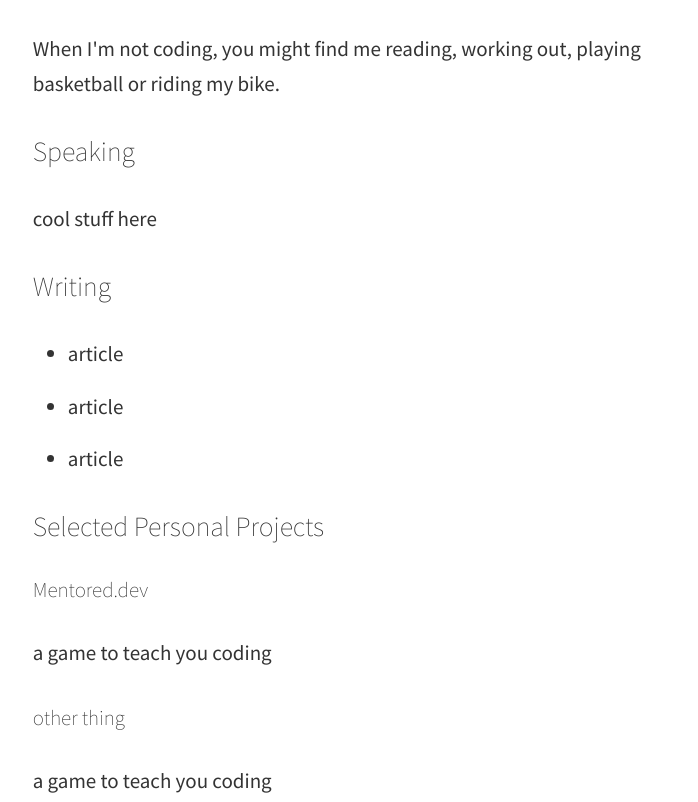
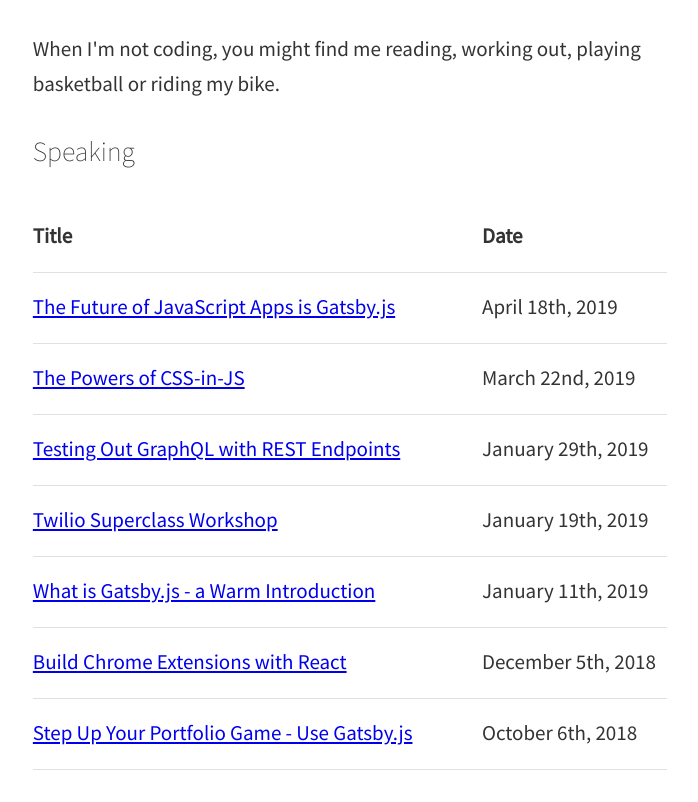
Before and after one commit to jsjoeio/jsjoe.io, a Gatsby site: page / in a window 1280 px wide. Shown: the part 600-1402 px from the top of the page, without its empty margins (290-988 px from the left). Built offline with nearby package versions, Linux system fonts and the light colour scheme; Gatsby itself is replaced by a stand-in of ours.

Commit message:
Refactor Speaking section

```diff
--- /dev/null
+++ b/src/components/atoms/Speaking.js
@@ -0,0 +1,22 @@
+import React from 'react'
+import talks from '../../utils/talks'
+
+const Speaking = () => (
+  <section>
+    <h3>Speaking</h3>
+    <table>
+      <tr>
+        <th>Title</th>
+        <th>Date</th>
+      </tr>
+      {talks.map(talk => (
+        <tr>
+          <td><a href={talk.link} alt={`Link for information related to ${talk.title}`} target='_blank' rel='noopener noreferrer'>{talk.title}</a></td>
+          <td>{talk.date}</td>
+        </tr>
+      ))}
+    </table>
+  </section>
+)
+
+export default Speaking
--- a/src/pages/index.js
+++ b/src/pages/index.js
@@ -3,15 +3,13 @@ import React from 'react'
 import Layout from '../components/layout'
 import SEO from '../components/seo'
 import About from '../components/atoms/About'
+import Speaking from '../components/atoms/Speaking'
 
 const IndexPage = () => (
   <Layout>
     <SEO title='JavaScript Joe' keywords={[`joe previte`, `javascript`, `joe`]} />
     <About />
-    <section>
-      <h3>Speaking</h3>
-      <p>cool stuff here</p>
-    </section>
+    <Speaking />
     <section>
       <h3>Writing</h3>
       <ul>
--- /dev/null
+++ b/src/utils/talks.js
@@ -0,0 +1,39 @@
+const talks = [
+  {
+    title: 'The Future of JavaScript Apps is Gatsby.js',
+    link: 'https://future-js-gatsby.netlify.com/',
+    date: 'April 18th, 2019'
+  },
+  {
+    title: 'The Powers of CSS-in-JS',
+    link: 'https://www.youtube.com/watch?v=f1VkVh-7pGA',
+    date: 'March 22nd, 2019'
+  },
+  {
+    title: 'Testing Out GraphQL with REST Endpoints',
+    link: 'https://www.youtube.com/watch?v=CQ1bPkc9oHQ',
+    date: 'January 29th, 2019'
+  },
+  {
+    title: 'Twilio Superclass Workshop',
+    link: 'https://twilio-superclass.netlify.com/#0',
+    date: 'January 19th, 2019'
+  },
+  {
+    title: 'What is Gatsby.js - a Warm Introduction',
+    link: 'https://gatsby-sentry.netlify.com/',
+    date: 'January 11th, 2019'
+  },
+  {
+    title: 'Build Chrome Extensions with React',
+    link: 'https://build-chrome-exts-react.netlify.com/',
+    date: 'December 5th, 2018'
+  },
+  {
+    title: 'Step Up Your Portfolio Game - Use Gatsby.js',
+    link: 'https://step-up-portfolio-gatsbyjs.netlify.com/',
+    date: 'October 6th, 2018'
+  }
+]
+
+export default talks
```
